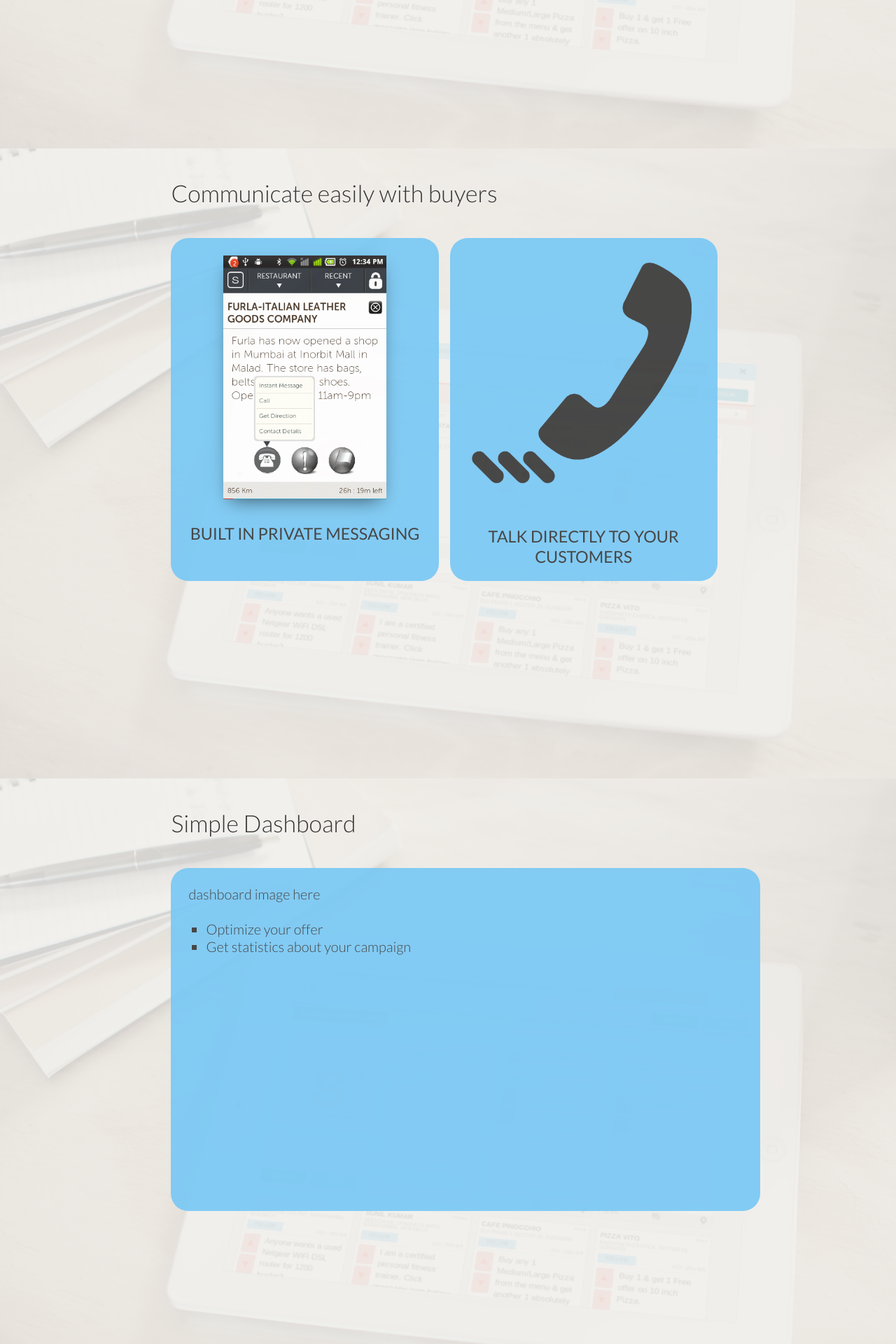
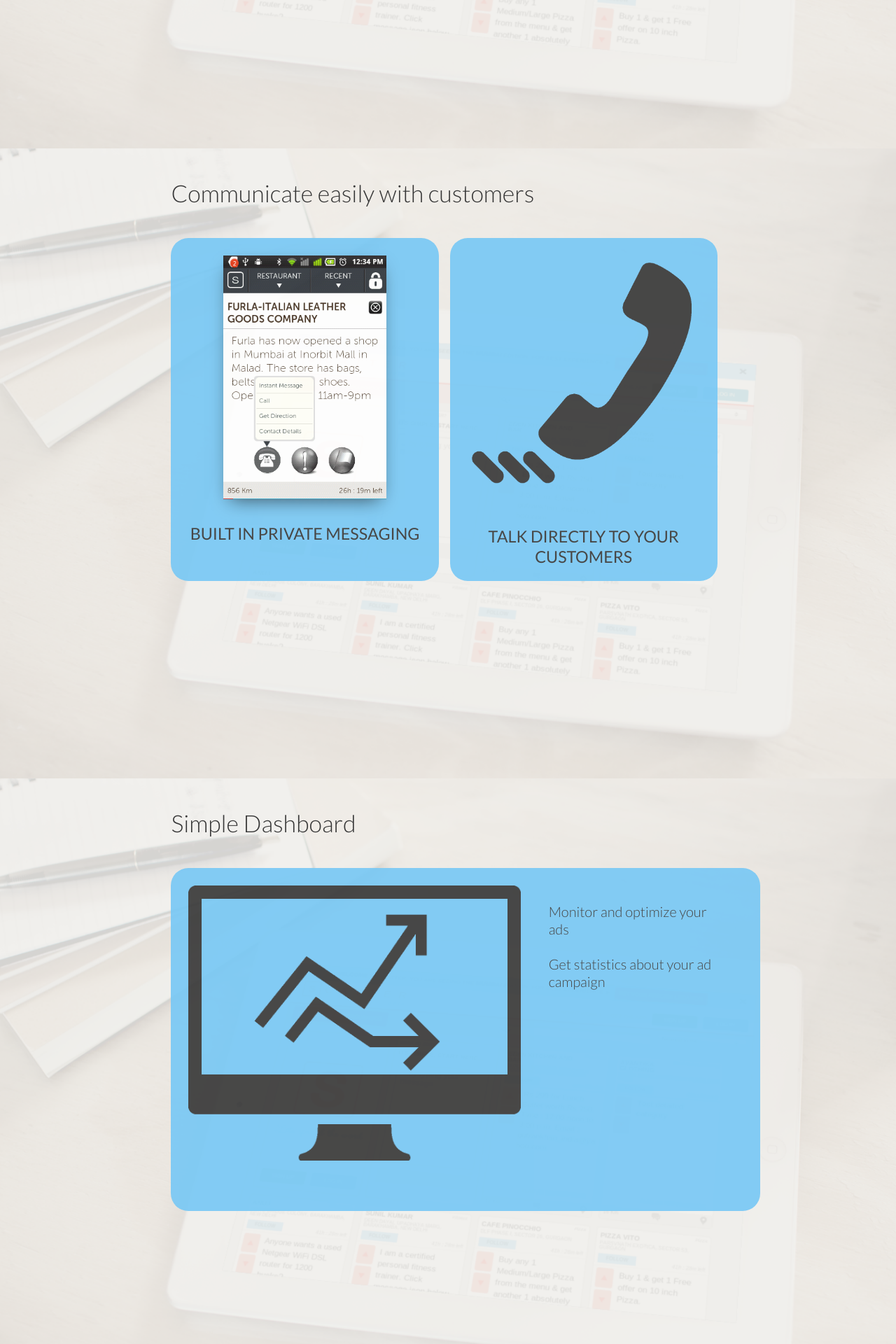
Before and after one commit to metamn/scatter, a Jekyll site: the page built from _posts/2013-08-13-business.html, in a window 1280 px wide. Shown: the part 1588-3508 px from the top of the page at 70% size. Built offline with Jekyll 4.4.1, drawn with Linux system fonts in a browser that asks for light colours; nearby versions of some CDN libraries.

Commit message:
Content done for business slides

```diff
--- a/_posts/2013-08-13-business.html
+++ b/_posts/2013-08-13-business.html
@@ -61,7 +61,7 @@ class: business
   <section id="slide-2">
     <article>
       <header>
-        <h1>Communicate easily with buyers</h1>
+        <h1>Communicate easily with customers</h1>
       </header>
 
       <div>
@@ -88,12 +88,10 @@ class: business
       </header>
 
       <div>
-        <figure>
-          <figcaption>dashboard image here</figcaption>
-        </figure>
+        <img id="dashboard" src="{{ site.url }}/assets/dashboard.png" alt="Dashboard">
         <ul>
-          <li>Optimize your offer</li>
-          <li>Get statistics about your campaign</li>
+          <li>Monitor and optimize your ads</li>
+          <li>Get statistics about your ad campaign</li>
         </ul>
       </div>
     </article>
--- a/assets/print.css
+++ b/assets/print.css
@@ -215,6 +215,9 @@ body.business .container #content section#slide-3 div#spread ul li:nth-of-type(3
 body.business .container #content section#slide-3 div#spread ul li:nth-of-type(4):before { content: url(/assets/twitter.png); }
 body.business .container #content section#slide-3 div#spread ul li:nth-of-type(5):before { content: url(/assets/portals.png); }
 body.business .container #content section#slide-4 div { width: 100%; }
+body.business .container #content section#slide-4 div img { width: 60%; float: left; }
+body.business .container #content section#slide-4 div ul { width: 30%; margin-left: 5%; float: left; list-style: none; }
+body.business .container #content section#slide-4 div ul li { margin-bottom: 1.25em; }
 
 .outline, .hidden { display: none; }
 
--- a/assets/screen.css
+++ b/assets/screen.css
@@ -215,6 +215,9 @@ body.business .container #content section#slide-3 div#spread ul li:nth-of-type(3
 body.business .container #content section#slide-3 div#spread ul li:nth-of-type(4):before { content: url(/assets/twitter.png); }
 body.business .container #content section#slide-3 div#spread ul li:nth-of-type(5):before { content: url(/assets/portals.png); }
 body.business .container #content section#slide-4 div { width: 100%; }
+body.business .container #content section#slide-4 div img { width: 60%; float: left; }
+body.business .container #content section#slide-4 div ul { width: 30%; margin-left: 5%; float: left; list-style: none; }
+body.business .container #content section#slide-4 div ul li { margin-bottom: 1.25em; }
 
 .outline, .hidden { display: none; }
 
--- a/humans.txt
+++ b/humans.txt
@@ -8,3 +8,5 @@
 <a href="http://thenounproject.com/noun/clock/#icon-No20008" target="_blank">Clock</a> designed by <a href="http://thenounproject.com/logorado" target="_blank">Nadir Balcikli</a> from The Noun Project
 <a href="http://thenounproject.com/noun/incoming-call/#icon-No139" target="_blank">Incoming Call</a>  from The Noun Project
 <a href="http://thenounproject.com/noun/telephone/#icon-No19915" target="_blank">Telephone</a> designed by <a href="http://thenounproject.com/derthomas" target="_blank">Thomas Uebe</a> from The Noun Project
+<a href="http://thenounproject.com/noun/analytics/#icon-No20788" target="_blank">Analytics</a> designed by <a href="http://thenounproject.com/Luboš Volkov" target="_blank">Luboš Volkov</a> from The Noun Project
+<a href="http://thenounproject.com/noun/computer/#icon-No115" target="_blank">Computer</a>  from The Noun Project
```
Also changed, not shown: assets/theme.scss (+17 -0 lines), assets/call2.png (added), assets/dashboard.png (added), assets/laptop2.png (added), assets/smartphone2.png (added), 9 other files.
